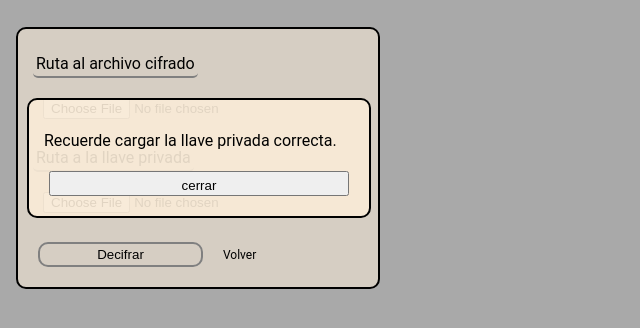
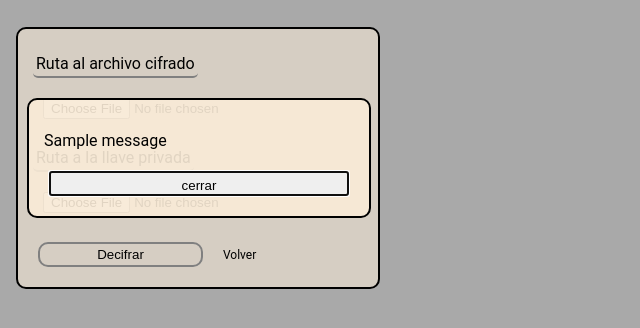
Before and after one commit to FerSanchez95/File_Cipher, a Flask app: page /decipher_page in a window 1280 px wide. Shown: the top 328 px of the page, without its empty margins (0-640 px from the left). Run offline with Flask 3, Linux system fonts and the light colour scheme; one stand-in notice (Sample message) is shown.

Commit message:
Add modals to show status info.
Also change some variables names for better understanding.

```diff
--- a/templates/cipher_page.html
+++ b/templates/cipher_page.html
@@ -17,7 +17,7 @@
     </form>
 </div>
 
-{% with initial_message = get_flashed_messages(category_filter=["welcome"]) %}
+{% with initial_message = get_flashed_messages() %}
     {% if initial_message %}
     <dialog id="welcome_msg">
         {% for msg in initial_message %}
--- a/templates/decipher_page.html
+++ b/templates/decipher_page.html
@@ -1,12 +1,9 @@
 {% extends './layout.html' %}
 {% block title %}Encryptor{% endblock %}
 {% block body %}
-<dialog open>
-    <p>Recuerde cargar la llave privada correcta.</p>
-    <input type="button" value="cerrar" onclick="this.parentElement.close()">
-</dialog>
+
 <div class="main_conteiner">
-    <form action="/cipher_page" method="POST">
+    <form action="/decipher_page" method="POST">
         <ul>
             <li><label> Ruta al archivo cifrado </label></li>
             <li><input class="form_input" name="cipher_file_path" type="file" id="file_select"></li>
@@ -19,4 +16,40 @@
         </div>
     </form>
 </div>
+
+{% with initial_message = get_flashed_messages() %}
+    {% if initial_message %}
+    <dialog id="welcome_msg">
+        {% for msg in initial_message %}
+            <p> {{ msg }}</p>
+        {% endfor %}
+        <input type="button" value="cerrar" onclick="this.parentElement.close()">
+    </dialog>
+    {% endif %}
+{% endwith %}
+
+{% with succesful_message = get_flashed_messages() %}
+    {% if succesful_message %}
+    <dialog id="post_message">
+        {% for post_msg in succesful_message %}
+            <p> {{ post_msg }}</p>
+        {% endfor %}
+        <input type="button" value="cerrar" onclick="this.parentElement.close()">
+    {% endif %}
+    </dialog>
+{% endwith %}
+
+<script>
+    document.getElementsByClassName("main_conteiner").onload = welcomeLoad();
+    document.getElementById("cipher_form").addEventListener("submit", finish_message);
+    let welcomePopUp = false;
+
+    function welcomeLoad(){
+        document.getElementById("welcome_msg").show();
+    }
+    function finish_message() {
+        document.getElemnetById("post_message").show();
+    }
+</script>
+
 {% endblock %}
```
